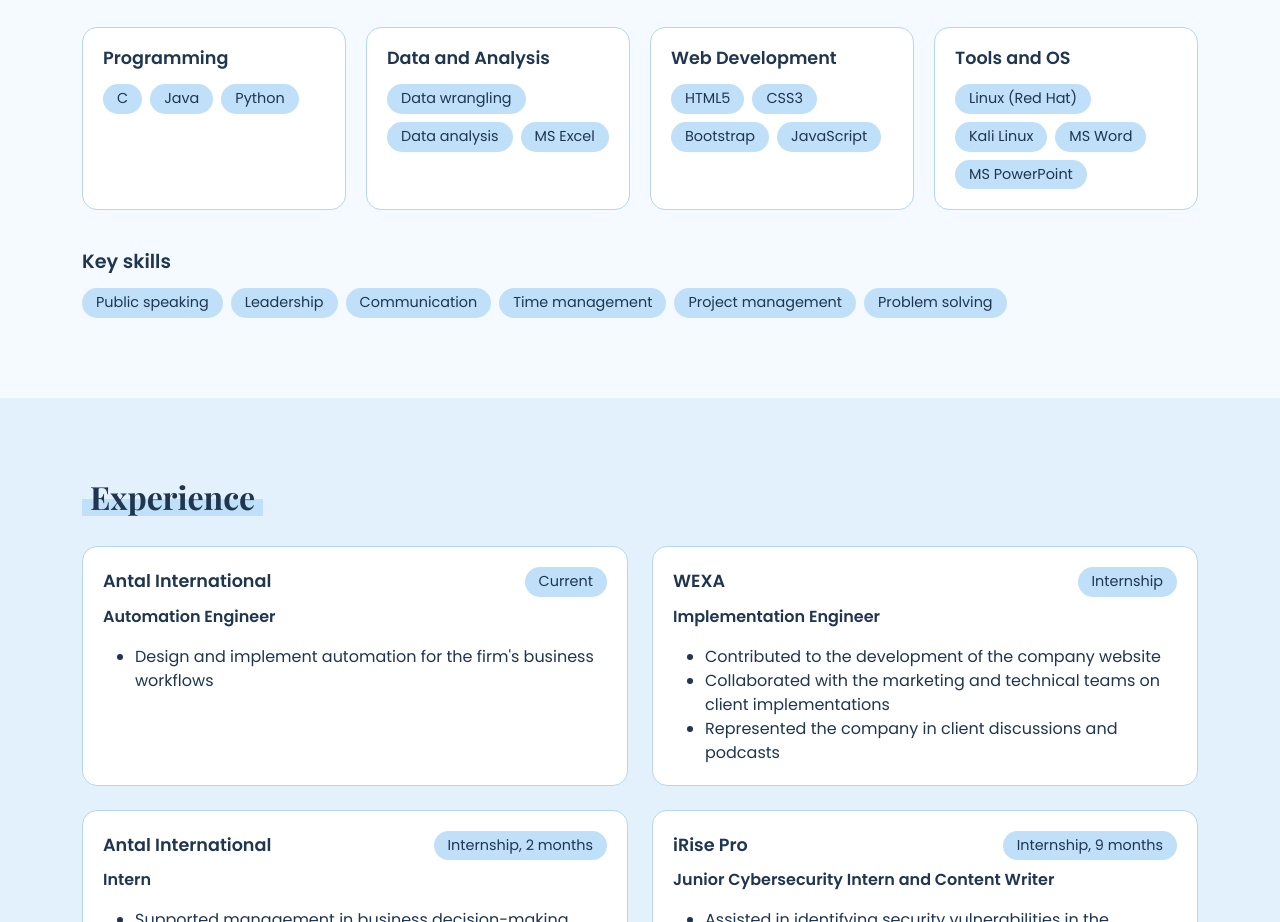
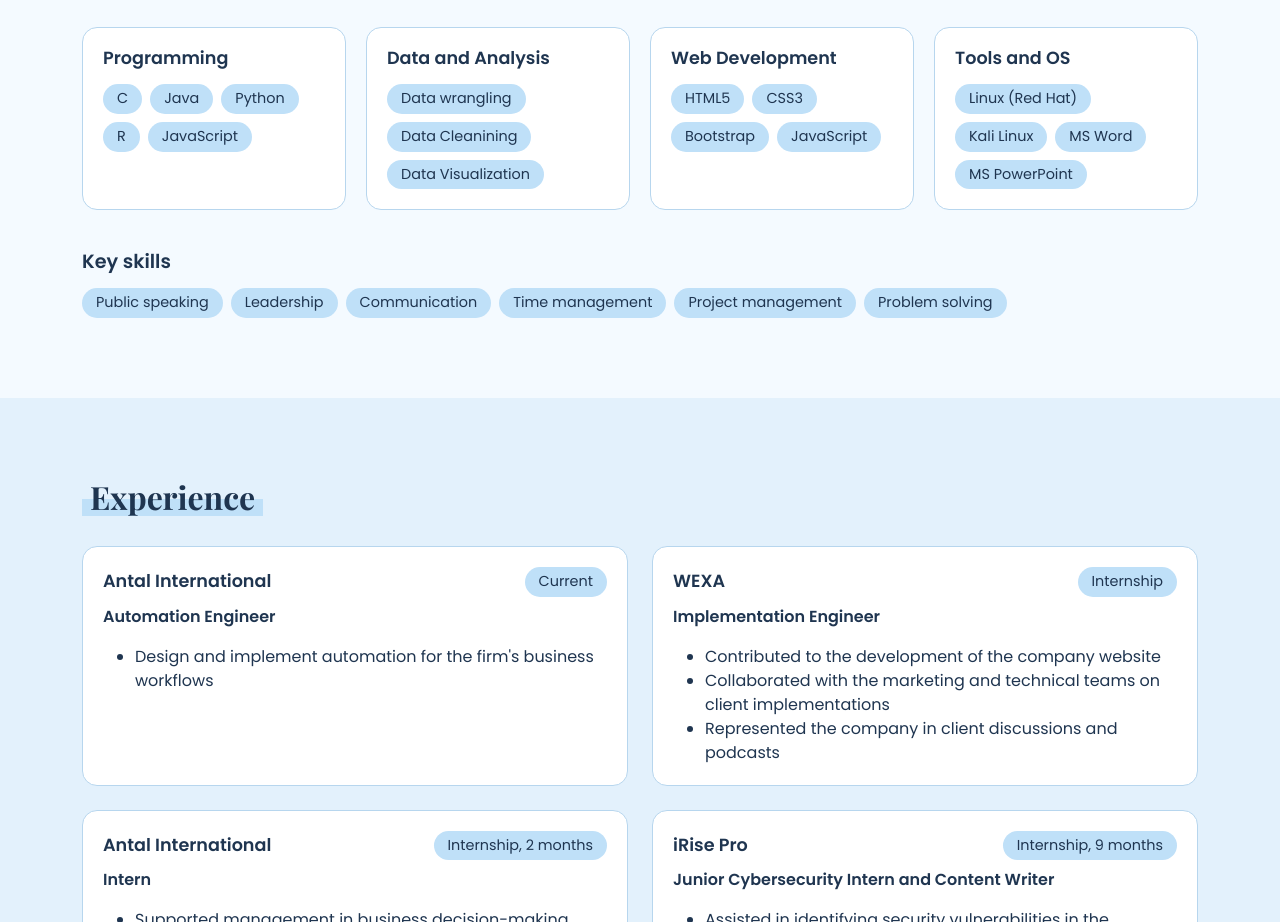
Before and after one commit to manall17/Portfolio, a plain HTML site: page index.html in a window 1280 px wide. Shown: the part 1812-2734 px from the top of the page. Drawn offline with nearby package versions, Linux system fonts and the light colour scheme.

Commit message:
Update index.html

```diff
--- a/index.html
+++ b/index.html
@@ -174,14 +174,16 @@
               <li class="chip">C</li>
               <li class="chip">Java</li>
               <li class="chip">Python</li>
+              <li class="chip">R</li>
+              <li class="chip">JavaScript</li>
             </ul>
           </div>
           <div class="box">
             <h3>Data and Analysis</h3>
             <ul class="chip-list">
               <li class="chip">Data wrangling</li>
-              <li class="chip">Data analysis</li>
-              <li class="chip">MS Excel</li>
+              <li class="chip">Data Cleanining</li>
+              <li class="chip">Data Visualization</li>
             </ul>
           </div>
           <div class="box">
```
